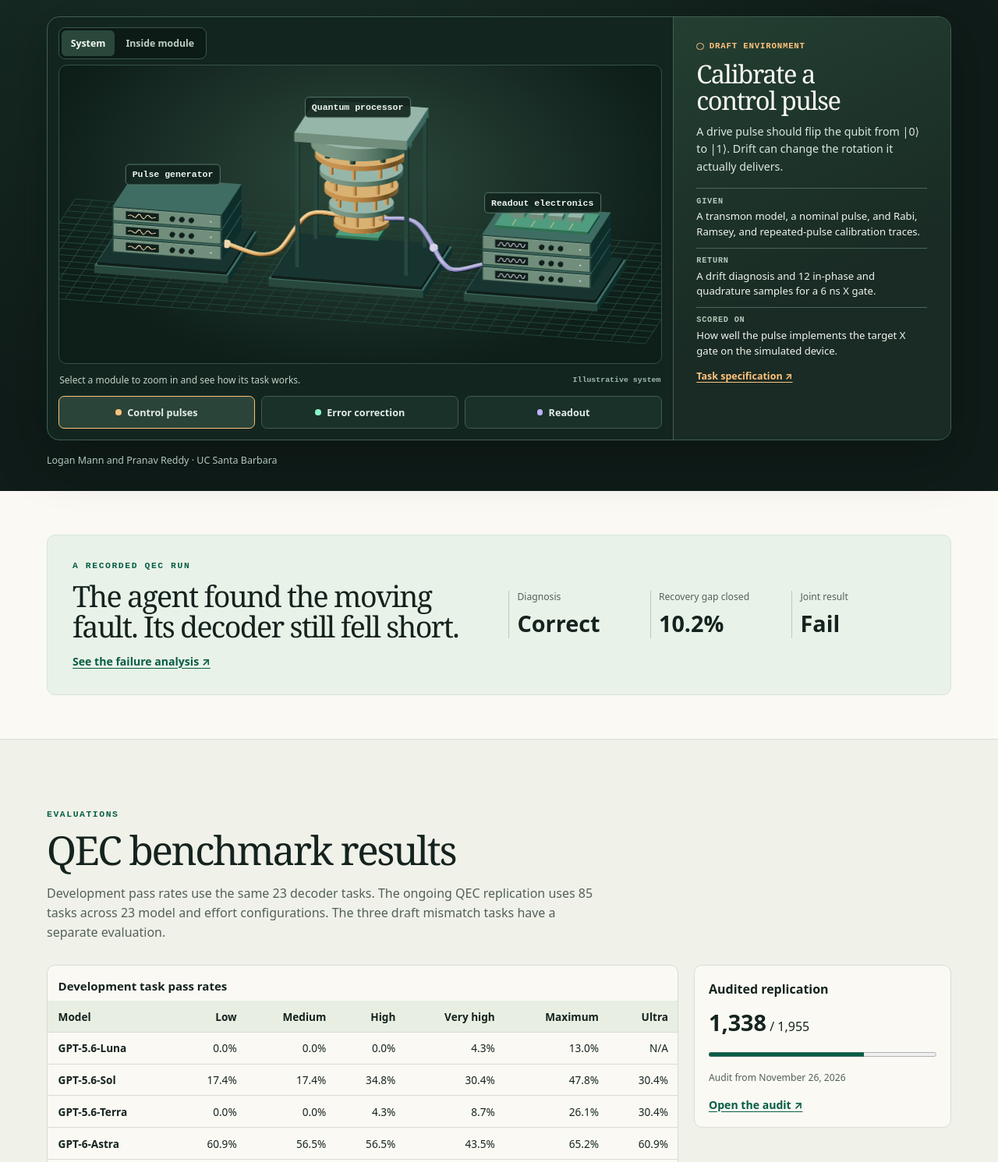
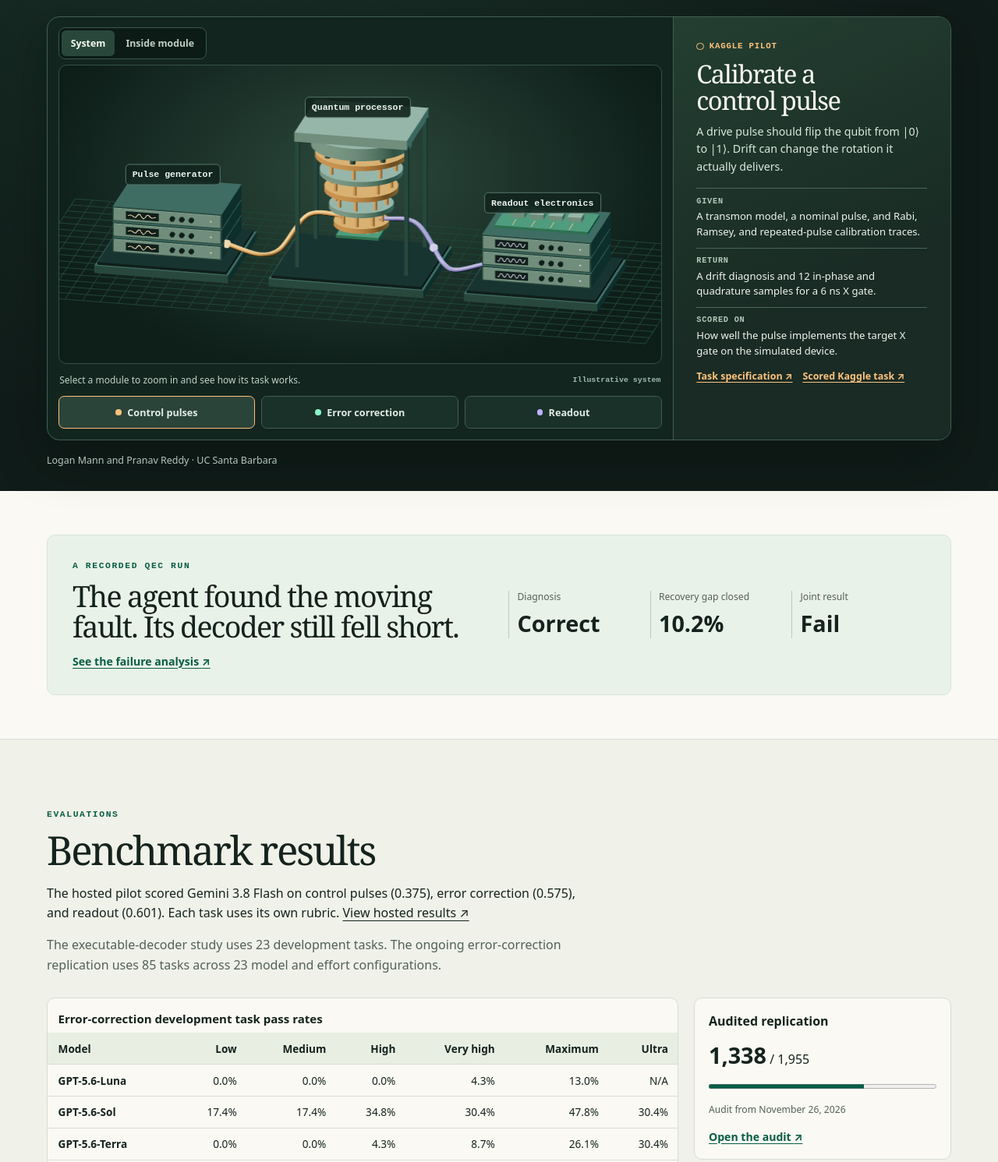
Before and after one commit to itsloganmann/qec-drift-bench, a plain HTML site: page index.html in a window 1280 px wide. Shown: the part 396-1887 px from the top of the page at 78% size. Drawn offline with nearby package versions, Linux system fonts and the light colour scheme; no server answers.

Commit message:
Show scored Kaggle tasks in the walkthrough

```diff
--- a/environments.js
+++ b/environments.js
@@ -1,12 +1,13 @@
 const fork = "https://github.com/pkarakala/qec-drift-bench/blob/7c3804ca5e02063c8e378926e0d2830d945e7161/mismatch/";
 const original = "https://github.com/itsloganmann/quantum-agent-bench/blob/main/docs/benchmark-spec-2026-11-01.md";
+const kaggleTasks = "https://www.kaggle.com/benchmarks/tasks/loganmann24/";
 
 export const environments = {
   control: {
     name: "Control pulses",
     module: "Inside the pulse generator",
     title: "Calibrate a control pulse",
-    status: "Draft environment",
+    status: "Kaggle pilot",
     summary: "A drive pulse should flip the qubit from |0⟩ to |1⟩. Drift can change the rotation it actually delivers.",
     given: "A transmon model, a nominal pulse, and Rabi, Ramsey, and repeated-pulse calibration traces.",
     response: "A drift diagnosis and 12 in-phase and quadrature samples for a 6 ns X gate.",
@@ -19,14 +20,14 @@ export const environments = {
       "An updated pulse restores the target half-turn.",
     ],
     labels: ["Drive amplitude", "Qubit state on a Bloch sphere"],
-    links: [["Task specification", fork + "pulse_wrong_model/TASK.md"]],
+    links: [["Task specification", fork + "pulse_wrong_model/TASK.md"], ["Scored Kaggle task", kaggleTasks + "quantum-bench-control-pulses-pilot/2"]],
     color: 0xffc27c,
   },
   qec: {
     name: "Error correction",
     module: "Inside the quantum processor",
     title: "Update the error model",
-    status: "Draft environment · QEC",
+    status: "Kaggle pilot",
     summary: "Repeated checks reveal changes in where and when errors occur. A decoder uses those checks to infer logical errors.",
     given: "A distance-3 Stim surface-code circuit and detector samples from before and after a possible noise change.",
     response: "A diagnosis and updated Stim detector error model. In the original QEC benchmark, the agent writes a decoder.",
@@ -39,14 +40,14 @@ export const environments = {
       "The updated model gives the decoder different weights for likely error paths.",
     ],
     labels: ["Detector positions across three rounds", "Time runs upward"],
-    links: [["Draft task", fork + "qec_drift_d3/TASK.md"], ["Original QEC benchmark", original]],
+    links: [["Task specification", fork + "qec_drift_d3/TASK.md"], ["Scored Kaggle task", kaggleTasks + "quantum-bench-error-correction-pilot/2"], ["Executable-decoder track", original]],
     color: 0x88f4ca,
   },
   readout: {
     name: "Readout",
     module: "Inside the readout electronics",
     title: "Recalibrate the readout",
-    status: "Draft environment",
+    status: "Kaggle pilot",
     summary: "The readout signal forms two clouds of points for states |0⟩ and |1⟩. Drift can put shots on the wrong side of the old decision boundary.",
     given: "Labeled calibration measurements and eight batches of unlabeled in-phase and quadrature (IQ) measurements.",
     response: "A drift diagnosis and a classifier described by Gaussian components.",
@@ -59,7 +60,7 @@ export const environments = {
       "A refitted boundary follows the shifted clouds and reduces wrong assignments.",
     ],
     labels: ["|0⟩ shots", "|1⟩ shots", "Wrong assignment"],
-    links: [["Task specification", fork + "readout_drift/TASK.md"]],
+    links: [["Task specification", fork + "readout_drift/TASK.md"], ["Scored Kaggle task", kaggleTasks + "quantum-bench-readout-pilot/2"]],
     color: 0xbcb2ff,
   },
 };
--- a/explore.js
+++ b/explore.js
@@ -1,4 +1,4 @@
-import { environments } from "./environments.js";
+import { environments } from "./environments.js?v=scored-pilot";
 
 const byId = id => document.getElementById(id);
 const viewport = byId("viewport");
--- a/index.html
+++ b/index.html
@@ -11,7 +11,7 @@
   <title>Quantum Agent Bench</title>
   <link rel="stylesheet" href="style.css">
   <script src="site.js" defer></script>
-  <script type="module" src="explore.js?v=animated-cutaway"></script>
+  <script type="module" src="explore.js?v=scored-pilot"></script>
 </head>
 <body>
   <a class="skip" href="#main">Skip to content</a>
@@ -79,7 +79,7 @@
             </div>
           </div>
           <section class="task-pane" id="task-panel" aria-labelledby="task-title" data-active="control">
-            <p class="task-status" id="task-status">Draft environment</p>
+            <p class="task-status" id="task-status">Kaggle pilot</p>
             <h2 id="task-title" aria-live="polite">Calibrate a control pulse</h2>
             <p class="task-summary" id="task-summary">A drive pulse should flip the qubit from |0⟩ to |1⟩. Drift can change the rotation it actually delivers.</p>
             <dl class="task-spec">
@@ -89,6 +89,7 @@
             </dl>
             <div class="task-links" id="task-links">
               <a href="https://github.com/pkarakala/qec-drift-bench/blob/7c3804ca5e02063c8e378926e0d2830d945e7161/mismatch/pulse_wrong_model/TASK.md">Task specification ↗</a>
+              <a href="https://www.kaggle.com/benchmarks/tasks/loganmann24/quantum-bench-control-pulses-pilot/2">Scored Kaggle task ↗</a>
             </div>
           </section>
         </div>
@@ -114,13 +115,14 @@
       <div class="wrap">
         <div class="section-intro">
           <p class="eyebrow">Evaluations</p>
-          <h2>QEC benchmark results</h2>
-          <p>Development pass rates use the same 23 decoder tasks. The ongoing QEC replication uses 85 tasks across 23 model and effort configurations. The three draft mismatch tasks have a separate evaluation.</p>
+          <h2>Benchmark results</h2>
+          <p>The hosted pilot scored Gemini 3.8 Flash on control pulses (0.375), error correction (0.575), and readout (0.601). Each task uses its own rubric. <a href="https://github.com/itsloganmann/quantum-agent-bench/blob/main/docs/kaggle-benchmarks-port.md">View hosted results ↗</a></p>
+          <p>The executable-decoder study uses 23 development tasks. The ongoing error-correction replication uses 85 tasks across 23 model and effort configurations.</p>
         </div>
         <div class="result-layout">
           <div class="table-scroll" tabindex="0" role="region" aria-label="Development results, scroll horizontally on narrow screens">
             <table>
-              <caption>Development task pass rates</caption>
+              <caption>Error-correction development task pass rates</caption>
               <thead><tr><th scope="col">Model</th><th scope="col">Low</th><th scope="col">Medium</th><th scope="col">High</th><th scope="col">Very high</th><th scope="col">Maximum</th><th scope="col">Ultra</th></tr></thead>
               <tbody>
                 <tr><th scope="row">GPT-5.6-Luna</th><td>0.0%</td><td>0.0%</td><td>0.0%</td><td>4.3%</td><td>13.0%</td><td>N/A</td></tr>
```
Also changed, not shown: 1 other file.
